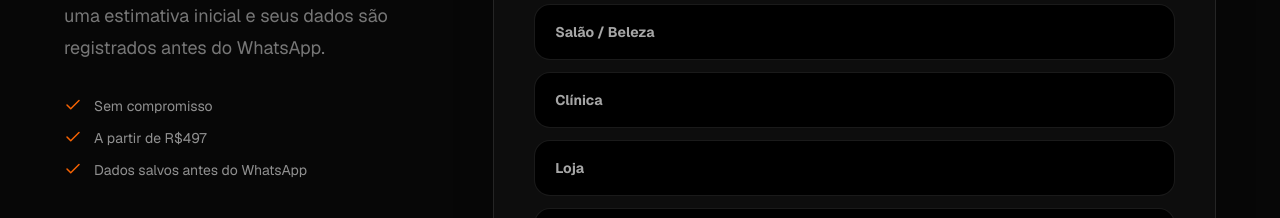
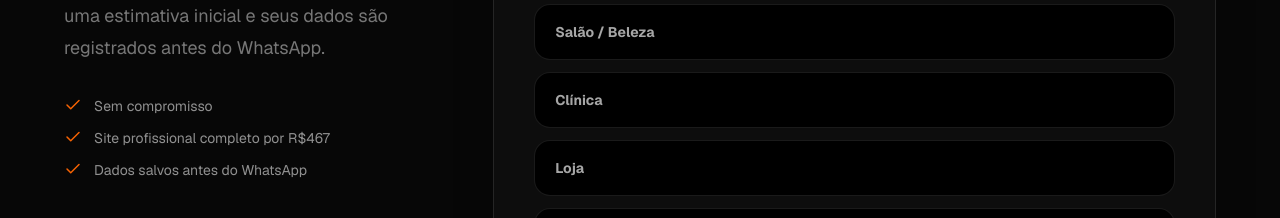
Before and after one commit to davi-jacobxz/site-vendas, a Next.js app: page / in a window 1280 px wide. Shown: the part 2500-2718 px from the top of the page. Built offline with nearby package versions, Linux system fonts and the light colour scheme; no server answers.

Commit message:
Atualiza simulador para oferta de R$467

```diff
--- a/components/Simulator.tsx
+++ b/components/Simulator.tsx
@@ -5,7 +5,7 @@ import { AnimatePresence, motion } from "framer-motion";
 import { ArrowLeft, ArrowRight, Check, Loader2, MessageCircle, ShieldCheck } from "lucide-react";
 
 const businesses = ["Restaurante","Salão / Beleza","Clínica","Loja","Profissional autônomo","Outro"];
-const websites = ["Landing page","Página profissional","Site completo","Catálogo / Loja"];
+const websites = ["Site profissional completo"];
 const currents = ["Não tenho","Tenho mas quero refazer","Só tenho Instagram"];
 const deadlines = ["Agora","Nos próximos 30 dias","Só pesquisando"];
 const budgets = ["R$500 a R$1.000","R$1.000 a R$2.000","Acima de R$2.000","Prefiro conversar antes"];
@@ -48,8 +48,7 @@ function getScore(a:Answers){
 }
 
 function estimate(a:Answers){
-  if(a.website==="Landing page") return "A partir de R$497";
-  return "A partir de R$697";
+  return "A partir de R$467";
 }
 
 export default function Simulator(){
@@ -155,7 +154,7 @@ export default function Simulator(){
             <h2 className="mt-4 text-4xl font-black tracking-[-.04em] sm:text-5xl">Descubra em 1 minuto quanto custa o site do seu negócio.</h2>
             <p className="mt-5 text-lg leading-8 text-white/45">Uma pergunta por tela. No final, você recebe uma estimativa inicial e seus dados são registrados antes do WhatsApp.</p>
             <div className="mt-8 space-y-3 text-sm text-white/55">
-              {["Sem compromisso","A partir de R$497","Dados salvos antes do WhatsApp"].map(item=><div key={item} className="flex gap-3"><Check size={18} className="text-[#F76303]"/>{item}</div>)}
+              {["Sem compromisso","Site profissional completo por R$467","Dados salvos antes do WhatsApp"].map(item=><div key={item} className="flex gap-3"><Check size={18} className="text-[#F76303]"/>{item}</div>)}
             </div>
           </div>
 
```
